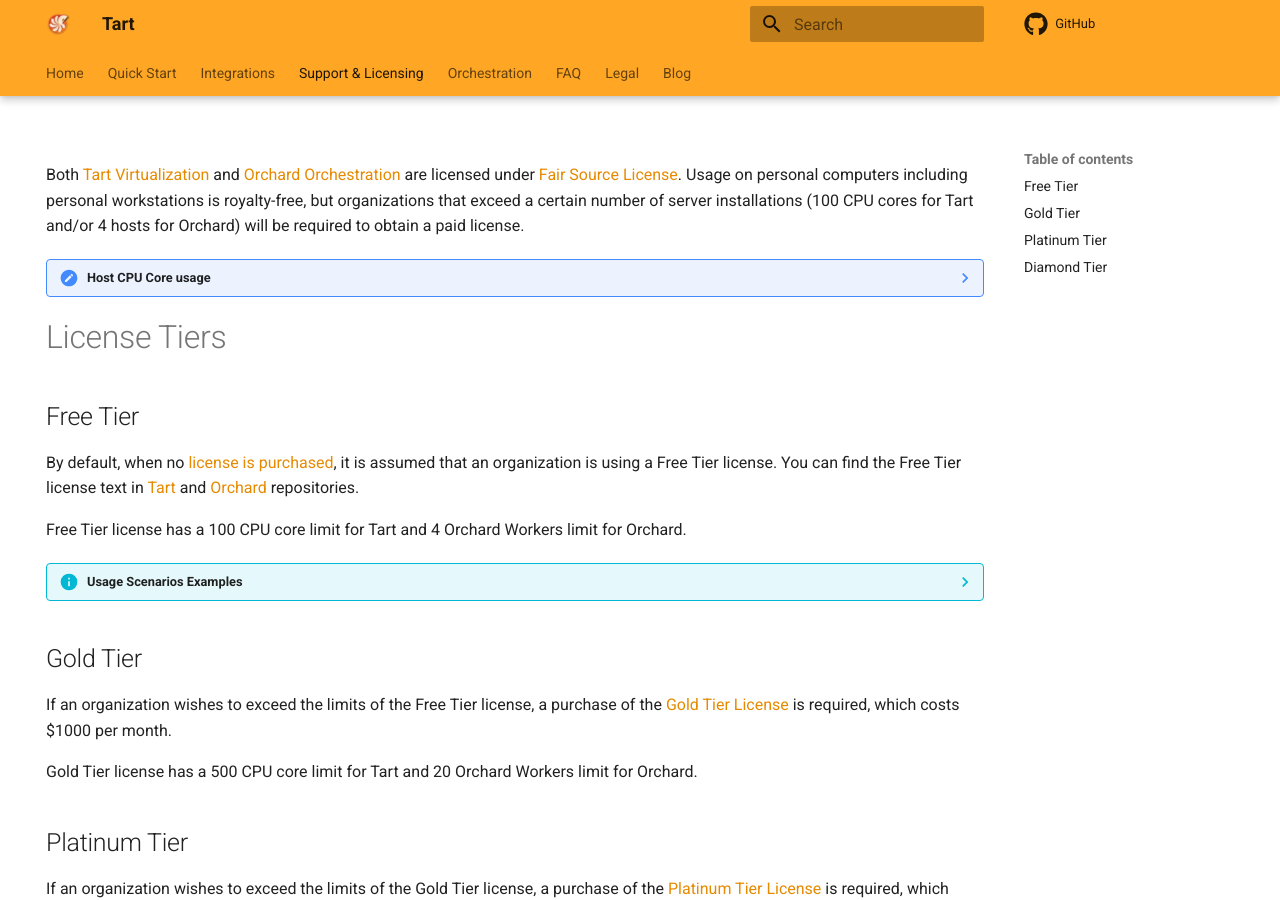
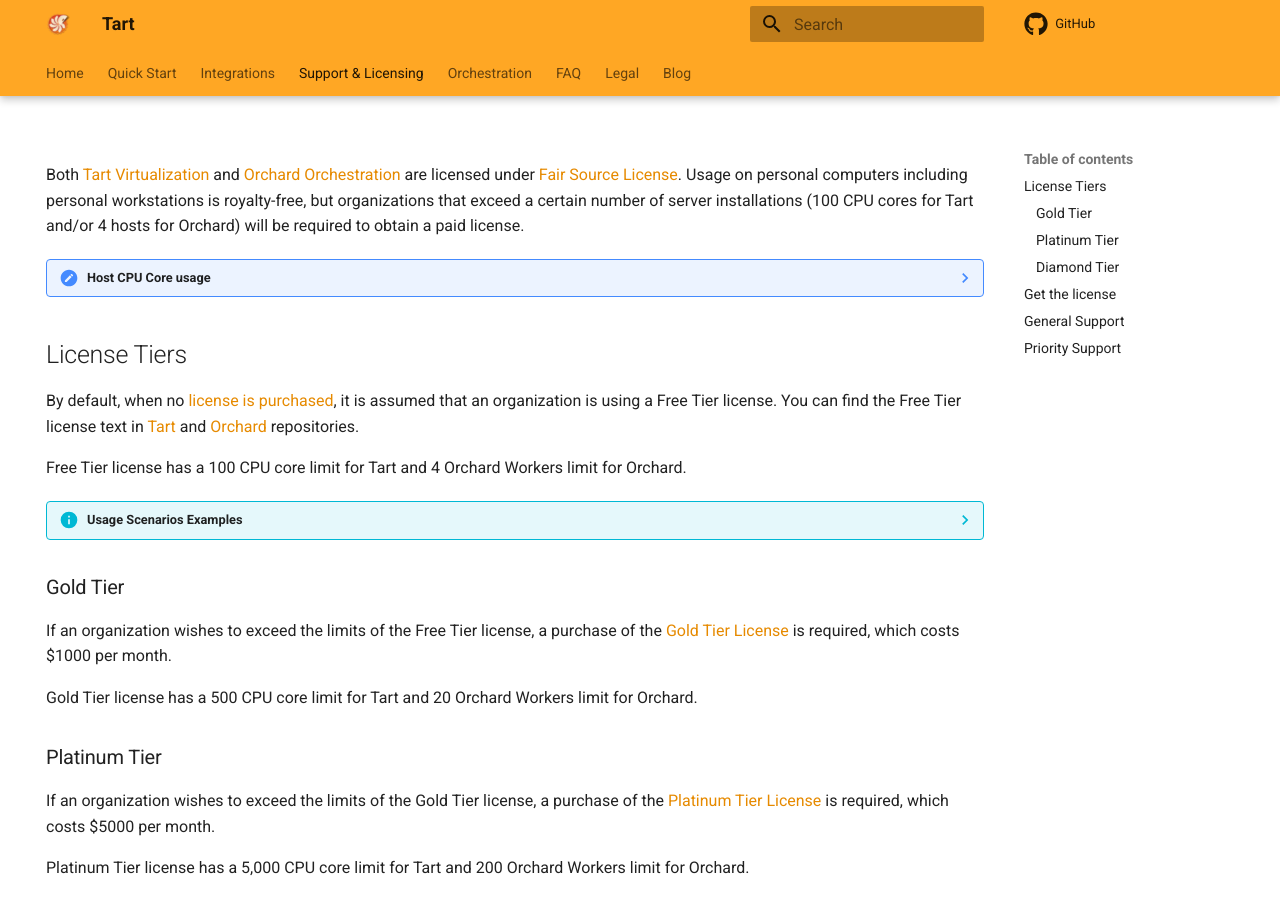
Before and after one commit to cirruslabs/tart, an MkDocs documentation site: the page built from docs/licensing.md, in a window 1280 px wide and 900 px high. Built offline with MkDocs 1.6.1 and Material for MkDocs 9.7.7, drawn with Linux system fonts in a browser that asks for light colours; plug-ins that fetch from the network failed and are left out; comment, search, counter and statistics services are not loaded.

Commit message:
[docs] Improved table of content for `licensing.md`

```diff
--- a/docs/licensing.md
+++ b/docs/licensing.md
@@ -13,9 +13,7 @@
     Tart VMs will automatically try to balance compute between all available cores of the host CPU. As a result,
     all performance and energy-efficient cores of the host CPU are always counted towards the license usage.
 
-# License Tiers
-
-## Free Tier
+## License Tiers
 
 By default, when no [license is purchased](#get-the-license), it is assumed that an organization is using a Free Tier license.
 You can find the Free Tier license text in [Tart](https://github.com/cirruslabs/tart/blob/main/LICENSE) and [Orchard](https://github.com/cirruslabs/orchard/blob/main/LICENSE) repositories.
@@ -34,23 +32,23 @@
       - Using Tart on 13 Mac Minis with 8 CPUs each.
       - Creating an Orchard cluster of 5 Mac Minis workers with 8 CPUs each.
 
-## Gold Tier
+### Gold Tier
 
 If an organization wishes to exceed the limits of the Free Tier license, a purchase of the [Gold Tier License](#get-the-license) is required, which costs \$1000 per month.
 
 Gold Tier license has a 500 CPU core limit for Tart and 20 Orchard Workers limit for Orchard.
 
-## Platinum Tier
+### Platinum Tier
 
 If an organization wishes to exceed the limits of the Gold Tier license, a purchase of the [Platinum Tier License](#get-the-license) is required, which costs \$5000 per month.
 
 Platinum Tier license has a 5,000 CPU core limit for Tart and 200 Orchard Workers limit for Orchard.
 
-## Diamond Tier
+### Diamond Tier
 
 For organizations that wish to exceed the limits of the Platinum Tier license, a purchase of a [custom Diamond Tier License](#get-the-license) is required, which costs \$1 per CPU core per month and gives the ability to run unlimited Orchard Workers.
 
-# Get the license
+## Get the license
 
 If your organization is interested in purchasing one of the license tiers, please email [licensing@cirruslabs.org](mailto:licensing@cirruslabs.org).
 
@@ -64,7 +62,7 @@
     Additionally, there is a [ECR Pulic Gallery mirror](https://gallery.ecr.aws/cirruslabs/macos) of all the
     [Tart VM images managed by us](https://github.com/cirruslabs/macos-image-templates).
 
-# General Support
+## General Support
 
 The best way to ask general questions about particular use cases is to email our support team at [support@cirruslabs.org](mailto:support@cirruslabs.org).
 Our support team is trying our best to respond ASAP, but there is no guarantee on a response time unless your organization
@@ -73,7 +71,7 @@
 If you have a feature request or noticed lack of some documentation please feel free to [create a GitHub issue](https://github.com/cirruslabs/tart/issues/new).
 Our support team will answer it by replying to the issue or by updating the documentation.
 
-# Priority Support
+## Priority Support
 
 In addition to the general support we provide a *Priority Support* with guaranteed response times included in all the paid license tiers.
 
```
